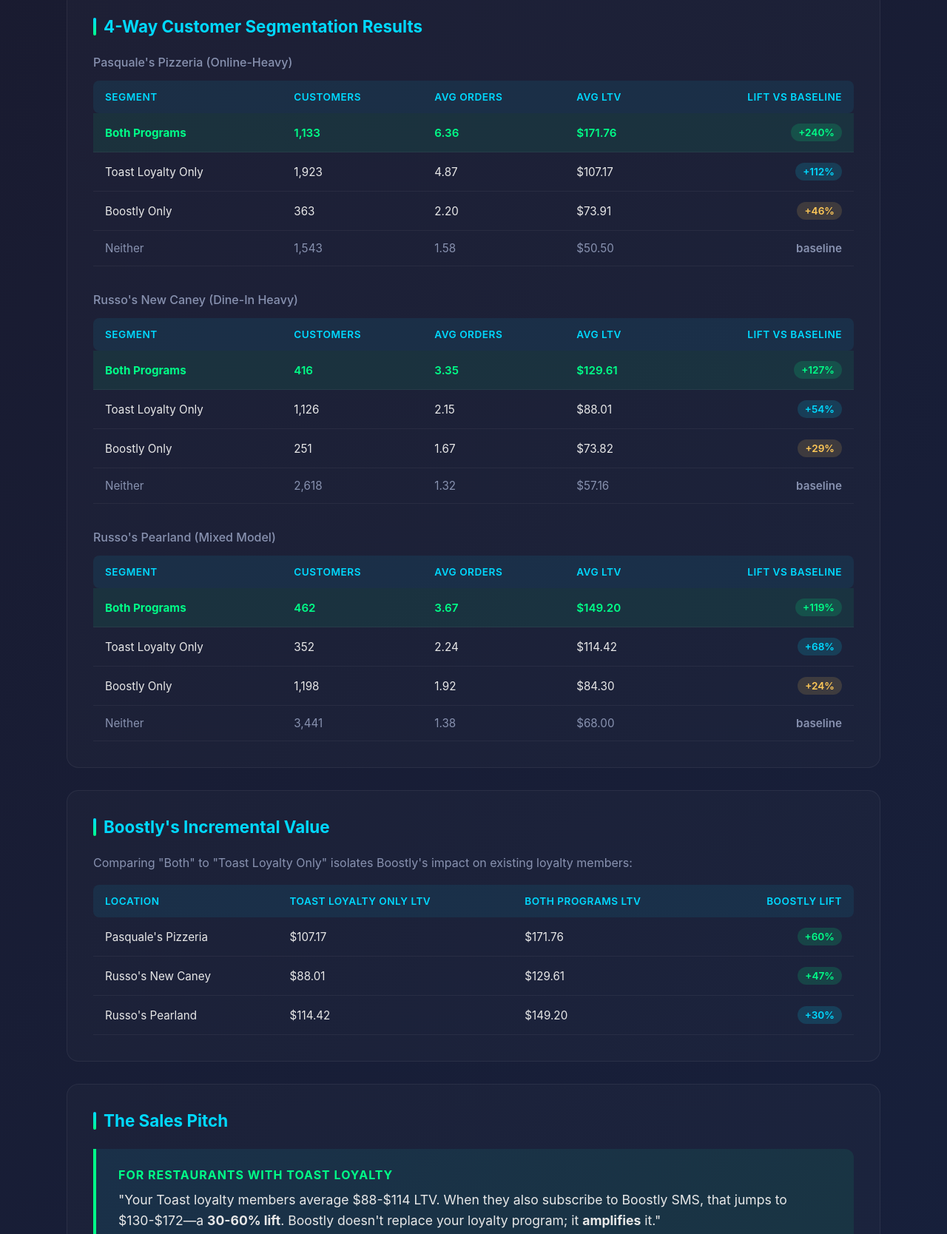
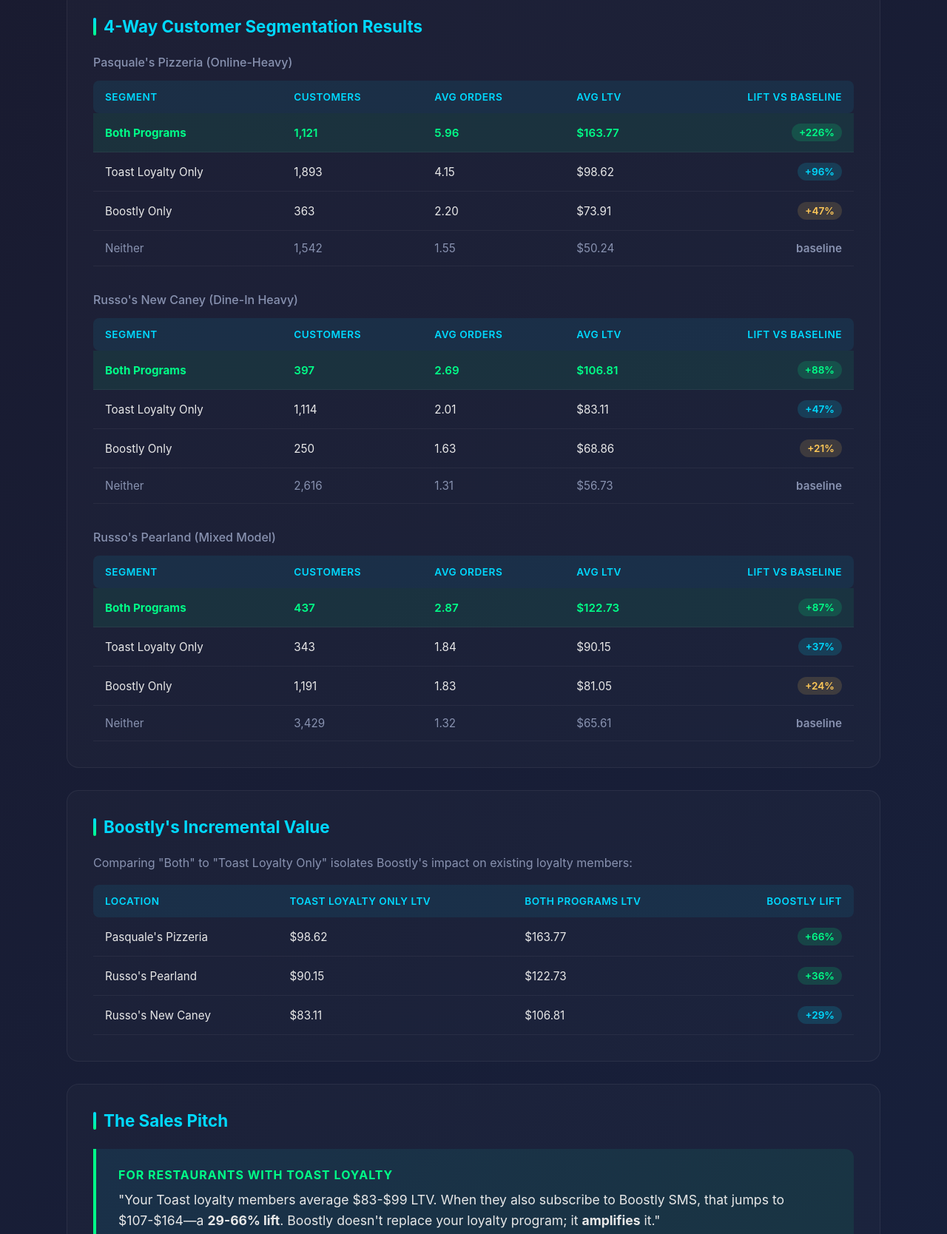
Before and after one commit to tybeagley-dev/outcomes-reporting-dashboard, a plain HTML site: page toast-loyalty.html in a window 1280 px wide. Shown: the part 708-2376 px from the top of the page at 74% size. Drawn offline with Linux system fonts and the light colour scheme.

Commit message:
Update with P99 outlier exclusion methodology

```diff
--- a/toast-loyalty.html
+++ b/toast-loyalty.html
@@ -225,12 +225,12 @@
         <!-- Hero Stats -->
         <div class="hero-stats" style="grid-template-columns: repeat(2, 1fr);">
             <div class="stat-card highlight">
-                <div class="stat-value">119-240%</div>
+                <div class="stat-value">87-226%</div>
                 <div class="stat-label">Higher LTV for "Both" Segment</div>
                 <div class="stat-sublabel">vs. customers using neither program</div>
             </div>
             <div class="stat-card">
-                <div class="stat-value">30-60%</div>
+                <div class="stat-value">29-66%</div>
                 <div class="stat-label">Boostly Lift on Toast Loyalty</div>
                 <div class="stat-sublabel">"Both" vs "Toast Loyalty Only"</div>
             </div>
@@ -241,7 +241,7 @@
             <h2>The Bottom Line</h2>
             <div class="insight-box">
                 <h3>Key Finding</h3>
-                <p>Customers enrolled in <strong>both</strong> Boostly SMS and Toast Loyalty consistently outperform all other segments. Boostly doesn't cannibalize your loyalty program&mdash;it <strong>amplifies</strong> it by 30-60%.</p>
+                <p>Customers enrolled in <strong>both</strong> Boostly SMS and Toast Loyalty consistently outperform all other segments. Boostly doesn't cannibalize your loyalty program&mdash;it <strong>amplifies</strong> it by 29-66%.</p>
             </div>
         </section>
 
@@ -263,30 +263,30 @@
                 <tbody>
                     <tr class="highlight-row">
                         <td><strong>Both Programs</strong></td>
-                        <td>1,133</td>
-                        <td>6.36</td>
-                        <td>$171.76</td>
-                        <td><span class="lift lift-high">+240%</span></td>
+                        <td>1,121</td>
+                        <td>5.96</td>
+                        <td>$163.77</td>
+                        <td><span class="lift lift-high">+226%</span></td>
                     </tr>
                     <tr>
                         <td>Toast Loyalty Only</td>
-                        <td>1,923</td>
-                        <td>4.87</td>
-                        <td>$107.17</td>
-                        <td><span class="lift lift-medium">+112%</span></td>
+                        <td>1,893</td>
+                        <td>4.15</td>
+                        <td>$98.62</td>
+                        <td><span class="lift lift-medium">+96%</span></td>
                     </tr>
                     <tr>
                         <td>Boostly Only</td>
                         <td>363</td>
                         <td>2.20</td>
                         <td>$73.91</td>
-                        <td><span class="lift lift-low">+46%</span></td>
+                        <td><span class="lift lift-low">+47%</span></td>
                     </tr>
                     <tr class="baseline-row">
                         <td>Neither</td>
-                        <td>1,543</td>
-                        <td>1.58</td>
-                        <td>$50.50</td>
+                        <td>1,542</td>
+                        <td>1.55</td>
+                        <td>$50.24</td>
                         <td>baseline</td>
                     </tr>
                 </tbody>
@@ -306,30 +306,30 @@
                 <tbody>
                     <tr class="highlight-row">
                         <td><strong>Both Programs</strong></td>
-                        <td>416</td>
-                        <td>3.35</td>
-                        <td>$129.61</td>
-                        <td><span class="lift lift-high">+127%</span></td>
+                        <td>397</td>
+                        <td>2.69</td>
+                        <td>$106.81</td>
+                        <td><span class="lift lift-high">+88%</span></td>
                     </tr>
                     <tr>
                         <td>Toast Loyalty Only</td>
-                        <td>1,126</td>
-                        <td>2.15</td>
-                        <td>$88.01</td>
-                        <td><span class="lift lift-medium">+54%</span></td>
+                        <td>1,114</td>
+                        <td>2.01</td>
+                        <td>$83.11</td>
+                        <td><span class="lift lift-medium">+47%</span></td>
                     </tr>
                     <tr>
                         <td>Boostly Only</td>
-                        <td>251</td>
-                        <td>1.67</td>
-                        <td>$73.82</td>
-                        <td><span class="lift lift-low">+29%</span></td>
+                        <td>250</td>
+                        <td>1.63</td>
+                        <td>$68.86</td>
+                        <td><span class="lift lift-low">+21%</span></td>
                     </tr>
                     <tr class="baseline-row">
                         <td>Neither</td>
-                        <td>2,618</td>
-                        <td>1.32</td>
-                        <td>$57.16</td>
+                        <td>2,616</td>
+                        <td>1.31</td>
+                        <td>$56.73</td>
                         <td>baseline</td>
                     </tr>
                 </tbody>
@@ -349,30 +349,30 @@
                 <tbody>
                     <tr class="highlight-row">
                         <td><strong>Both Programs</strong></td>
-                        <td>462</td>
-                        <td>3.67</td>
-                        <td>$149.20</td>
-                        <td><span class="lift lift-high">+119%</span></td>
+                        <td>437</td>
+                        <td>2.87</td>
+                        <td>$122.73</td>
+                        <td><span class="lift lift-high">+87%</span></td>
                     </tr>
                     <tr>
                         <td>Toast Loyalty Only</td>
-                        <td>352</td>
-                        <td>2.24</td>
-                        <td>$114.42</td>
-                        <td><span class="lift lift-medium">+68%</span></td>
+                        <td>343</td>
+                        <td>1.84</td>
+                        <td>$90.15</td>
+                        <td><span class="lift lift-medium">+37%</span></td>
                     </tr>
                     <tr>
                         <td>Boostly Only</td>
-                        <td>1,198</td>
-                        <td>1.92</td>
-                        <td>$84.30</td>
+                        <td>1,191</td>
+                        <td>1.83</td>
+                        <td>$81.05</td>
                         <td><span class="lift lift-low">+24%</span></td>
                     </tr>
                     <tr class="baseline-row">
                         <td>Neither</td>
-                        <td>3,441</td>
-                        <td>1.38</td>
-                        <td>$68.00</td>
+                        <td>3,429</td>
+                        <td>1.32</td>
+                        <td>$65.61</td>
                         <td>baseline</td>
                     </tr>
                 </tbody>
@@ -395,21 +395,21 @@
                 <tbody>
                     <tr>
                         <td>Pasquale's Pizzeria</td>
-                        <td>$107.17</td>
-                        <td>$171.76</td>
-                        <td><span class="lift lift-high">+60%</span></td>
+                        <td>$98.62</td>
+                        <td>$163.77</td>
+                        <td><span class="lift lift-high">+66%</span></td>
+                    </tr>
+                    <tr>
+                        <td>Russo's Pearland</td>
+                        <td>$90.15</td>
+                        <td>$122.73</td>
+                        <td><span class="lift lift-high">+36%</span></td>
                     </tr>
                     <tr>
                         <td>Russo's New Caney</td>
-                        <td>$88.01</td>
-                        <td>$129.61</td>
-                        <td><span class="lift lift-high">+47%</span></td>
-                    </tr>
-                    <tr>
-                        <td>Russo's Pearland</td>
-                        <td>$114.42</td>
-                        <td>$149.20</td>
-                        <td><span class="lift lift-medium">+30%</span></td>
+                        <td>$83.11</td>
+                        <td>$106.81</td>
+                        <td><span class="lift lift-medium">+29%</span></td>
                     </tr>
                 </tbody>
             </table>
@@ -420,11 +420,11 @@
             <h2>The Sales Pitch</h2>
             <div class="insight-box">
                 <h3>For Restaurants with Toast Loyalty</h3>
-                <p>"Your Toast loyalty members average $88-$114 LTV. When they also subscribe to Boostly SMS, that jumps to $130-$172&mdash;a <strong>30-60% lift</strong>. Boostly doesn't replace your loyalty program; it <strong>amplifies</strong> it."</p>
+                <p>"Your Toast loyalty members average $83-$99 LTV. When they also subscribe to Boostly SMS, that jumps to $107-$164&mdash;a <strong>29-66% lift</strong>. Boostly doesn't replace your loyalty program; it <strong>amplifies</strong> it."</p>
             </div>
             <div class="insight-box" style="margin-top: 20px; border-left-color: #00d9ff;">
                 <h3>For Restaurants without Toast Loyalty</h3>
-                <p>"Boostly subscribers show <strong>24-46% higher LTV</strong> than non-subscribers. SMS marketing drives incremental visits and builds customer relationships&mdash;no loyalty program required."</p>
+                <p>"Boostly subscribers show <strong>21-47% higher LTV</strong> than non-subscribers. SMS marketing drives incremental visits and builds customer relationships&mdash;no loyalty program required."</p>
             </div>
         </section>
 
@@ -465,7 +465,7 @@
                     <p style="color: #8892b0; line-height: 1.7; font-size: 0.95rem;">
                         Lifetime Value (LTV) = total revenue from all orders attributed to that customer during the analysis period.
                         We calculated <strong>average LTV per segment</strong> to compare customer value across groups.
-                        Outliers (>100 orders) were excluded to prevent skew from caterers or business accounts.
+                        The <strong>top 1% of customers by order frequency</strong> (P99) were excluded to prevent skew from caterers or business accounts.
                     </p>
                 </div>
             </div>
```
